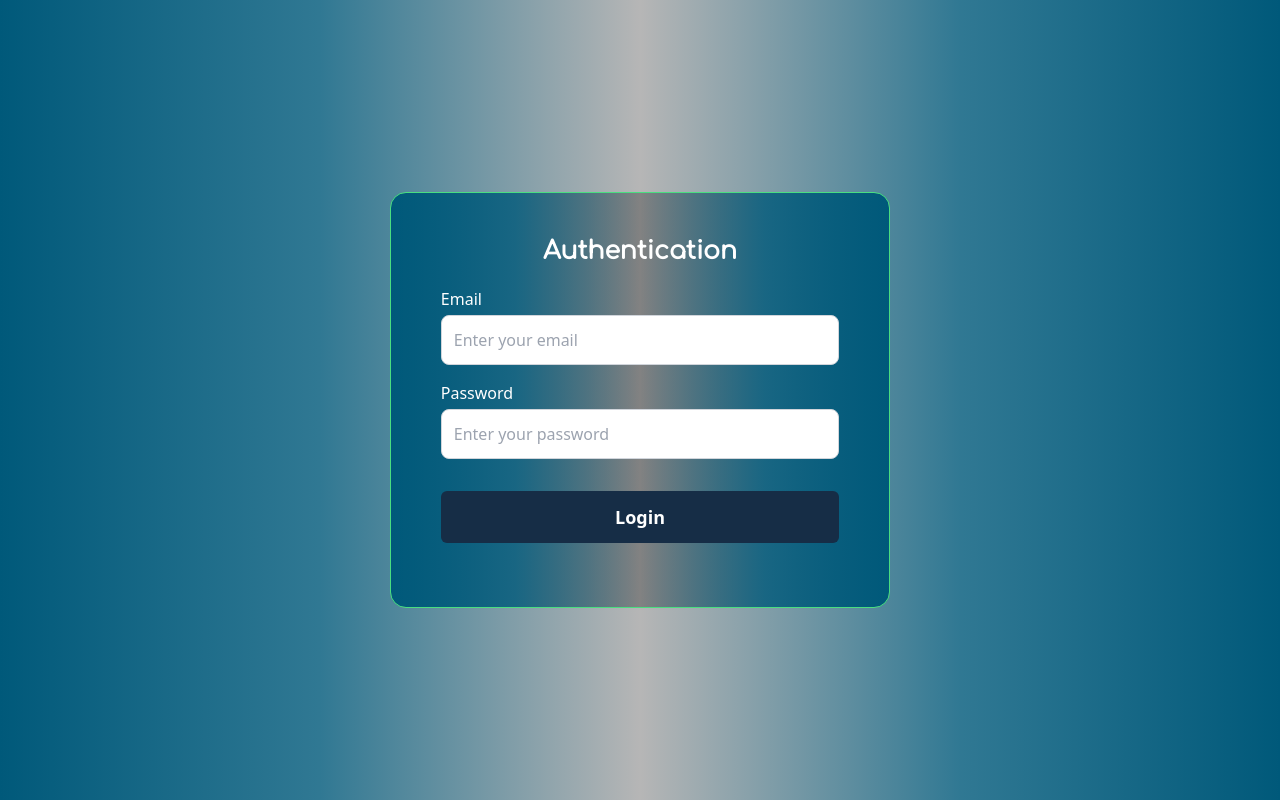
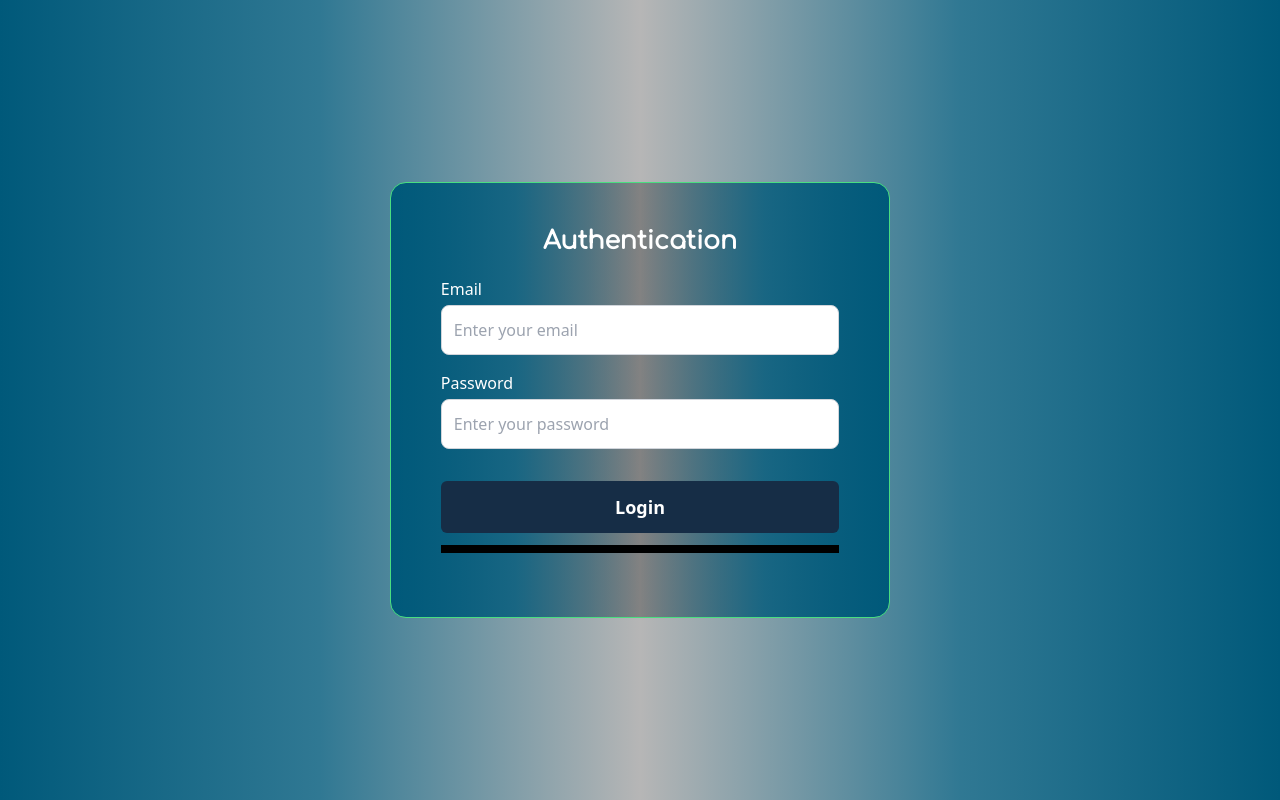
Before and after one commit to Mhatons/sirz_fe, a React (Vite) app: page /login in a window 1280 px wide. Built offline with nearby package versions, Linux system fonts and the light colour scheme.

Commit message:
updated login error message

```diff
--- a/src/pages/login/index.tsx
+++ b/src/pages/login/index.tsx
@@ -75,7 +75,7 @@ export default function Login() {
                         className=" bg-button hover:bg-[#1d3e61] capitalize text-lg rounded-md mt-8 w-full text-white py-3 px-7 font-bold">
                         {!isLoading ? "login" : "processing..."}
                     </button>
-                    <span className=" font-mono text-red-600">{err}</span>
+                    <div className="  bg-black mt-3 py-1 text-center italic font-comfortaa text-red-500">{err}</div>
                 </div>
             </form>
         </div>
```
